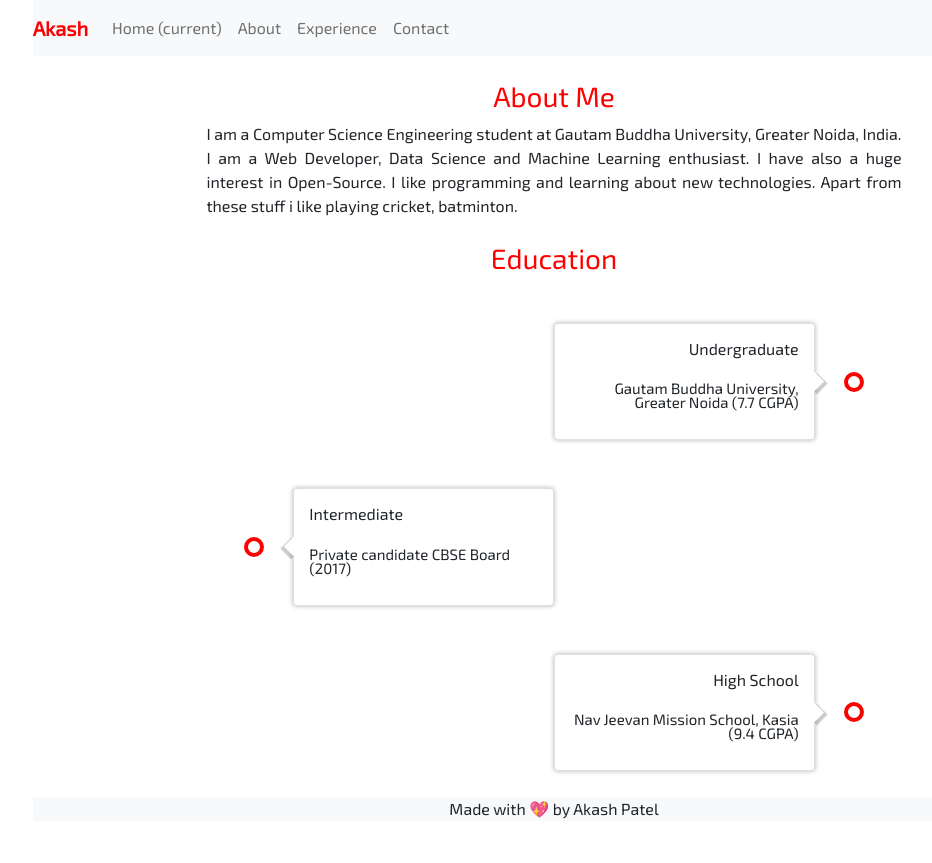
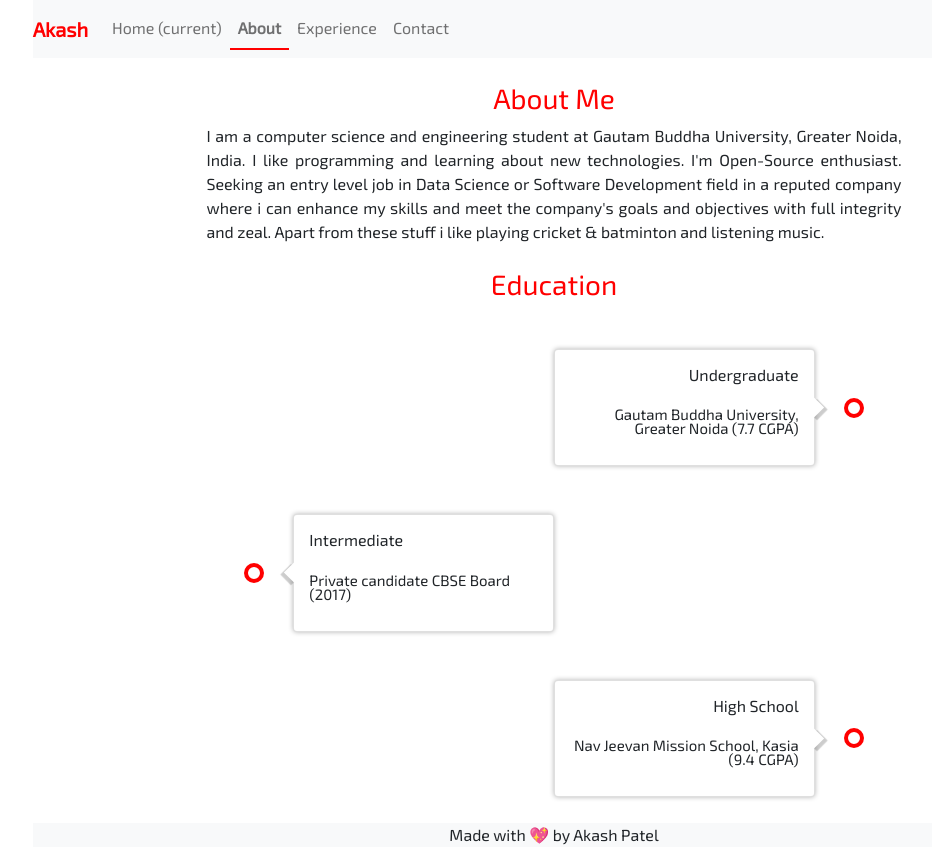
Before and after one commit to imakash3011/myintro, a React (Create React App) app: page /about in a window 1280 px wide. Shown: the whole page, without its empty margins (86-1018 px from the left). Before the commit the page ends 837 px from the top, so only its background shows below. Built offline with nearby package versions, Linux system fonts and the light colour scheme.

Commit message:
Final touch done

```diff
--- a/src/About.jsx
+++ b/src/About.jsx
@@ -1,5 +1,5 @@
 import React from 'react'
-import Sdata from './Sdata'
+import Sdata from './Schdata'
 import Card from './Card'
 
 const About = () =>{
@@ -11,11 +11,11 @@ const About = () =>{
                 <div className="col-10 mx-auto">
                 <h3 className="text-center mt-4 logo">About Me</h3>
                 <p className=" col-8 mx-auto mycontent">
-                I am a Computer Science Engineering student at Gautam Buddha University, Greater Noida, India.
-                I am a Web Developer, Data Science and Machine Learning enthusiast. I have also a huge interest in
-                Open-Source. I like programming and learning about new technologies. Apart from these stuff i like playing
-                cricket, batminton.
-
+                I am a computer science and engineering student at Gautam Buddha University, Greater Noida, India.
+                I like programming and learning about new technologies. I'm Open-Source enthusiast.
+                Seeking an entry level job in Data Science or Software Development field in a reputed company where
+                i can enhance my skills and meet the company's goals and objectives with full integrity and zeal.
+                Apart from these stuff i like playing cricket & batminton and listening music.
                 </p>
                 <h3 className="text-center mt-4 logo">Education</h3>
 
--- a/src/Card.jsx
+++ b/src/Card.jsx
@@ -1,5 +1,4 @@
 import React from "react";
-import { NavLink } from "react-router-dom";
 
 const Card = (props) => {
   return (
--- a/src/ExpCard.jsx
+++ b/src/ExpCard.jsx
@@ -1,5 +1,4 @@
 import React from "react";
-import { NavLink } from "react-router-dom";
 
 const ExpCard = (props) => {
   return (
--- a/src/ExpData.jsx
+++ b/src/ExpData.jsx
@@ -5,19 +5,19 @@ const ExpData = [
         mylink : ''
     },
     {
-        title: "myintro",
-        textdata : "My Portfolio website ",
-        mylink : 'http://www.gbu.ac.in/'
+        title: "My Portfolio website",
+        textdata : "MyIntro ",
+        mylink : 'https://github.com/imakash3011/myintro'
     },
     {
         title: "Content Writing Intern ",
         textdata : "Internship at EduTekzila (2 months)",
-        mylink : 'https://github.com/imakash3011/ClothDetector'
+        mylink : 'https://www.linkedin.com/posts/imakash3011_internship-edutekzila-python-activity-6737423929062830081-dHI1'
     },
     {
         title: "Data Science and Business Analytics Intern",
         textdata : "Intern at The Sparks Foundation",
-        mylink : 'https://github.com/imakash3011/ClothDetector'
+        mylink : 'https://www.linkedin.com/posts/imakash3011_internship2020-datascientist-gripnov20-activity-6739549942085431296-aXwU'
     },
     {
         title: "Cloth-Detector ",
--- a/src/Experience.jsx
+++ b/src/Experience.jsx
@@ -10,7 +10,7 @@ const Experience = () =>{
           <div className="row">
               <div className="col-10 mx-auto">
               <h3 className="text-center mt-4 logo">Technical Skills </h3>
-              <p className=" col-8 mx-auto mycontent mt-4 ">Following are the major technical skill that i have, apart from the that i have also worked on React, Sql, MySql, MongoDB, github, working on linux environment etc. . I have non-technical skills like working with team, good communication skills,
+              <p className=" col-8 mx-auto mycontent mt-4 ">Following are the major technical skill that i have, apart from that i have also worked on React, Sql, MySql, MongoDB, github, working on linux environment etc. . I have non-technical skills like working with team, good communication skills,
               problem solving skill , time management skill and many more. </p>
 
               <p className=" col-8 java mx-auto mycontent"> Java
@@ -21,7 +21,7 @@ const Experience = () =>{
 
               <p className=" col-8 mx-auto python mycontent"> Python
               <div class="progress">
-              <div class="progress-bar" role="progressbar" style={{width: '55%' }} aria-valuenow="25" aria-valuemin="0" aria-valuemax="100">55%</div>
+              <div class="progress-bar" role="progressbar" style={{width: '58%' }} aria-valuenow="25" aria-valuemin="0" aria-valuemax="100">58%</div>
               </div>
               </p>
 
--- a/src/Home.jsx
+++ b/src/Home.jsx
@@ -1,13 +1,12 @@
 import React from 'react'
 import mypic from "../src/images/rectImg2.png"
-import {NavLink} from "react-router-dom"
 import Resume from "../src/images/Resume.pdf"
 
 const Home = ()=>{
 
     return(
       <>
-      <section  className="d-flex contbody align-items-center">
+      <section id="photo1" className="d-flex contbody  align-items-center">
             <div className="container-fluid ">
                 <div className="row">
 
@@ -31,7 +30,7 @@ const Home = ()=>{
                         </div>
 
                             <div className=" col-lg-6 order-1 order-lg-2 header-img">
-                            <img src={mypic} className="img-fluid  picSize" alt="My Image"/>
+                            <img src={mypic} className="img-fluid  picSize" alt="My Profile Pic"/>
                             </div>
 
                         </div>
--- a/src/Sdata.jsx
+++ b/src/Schdata.jsx
@@ -1,4 +1,4 @@
-const Sdata = [
+const Schdata = [
     {
         title: "Undergraduate  ",
         textdata : "Gautam Buddha University, Greater Noida (7.7 CGPA) "
@@ -13,4 +13,4 @@ const Sdata = [
     }
 ]
 
-export default Sdata;
+export default Schdata;
--- a/src/index.css
+++ b/src/index.css
@@ -12,7 +12,6 @@
 }
 
 .logo {
-
   color: red;
   text-decoration: none;
 }
@@ -21,18 +20,11 @@ a:link {
   text-decoration: none;
 }
 
-
-#header{
-  width: 100%;
-  height: 80vh;
-  margin-top: 53px;
+.menu_active {
+  font-weight: bold;
+  border-bottom: 2px solid red;
 }
 
-
-.navbar a:hover{
-  font-size: 1.3rem;
-  color: red;
-}
 
 .icon{
   width: 45px;
@@ -64,8 +56,6 @@ a:link {
 
 .timeline-item-content {
     box-shadow: 0 0 5px rgba(0, 0, 0, 0.3);
-    /* border-radius: 25px; */
-    /* background-color: #fff; */
     display: flex;
     flex-direction: column;
     align-items: flex-end;
```
Also changed, not shown: 2 other files (tests, documents, lock files or other folders).
